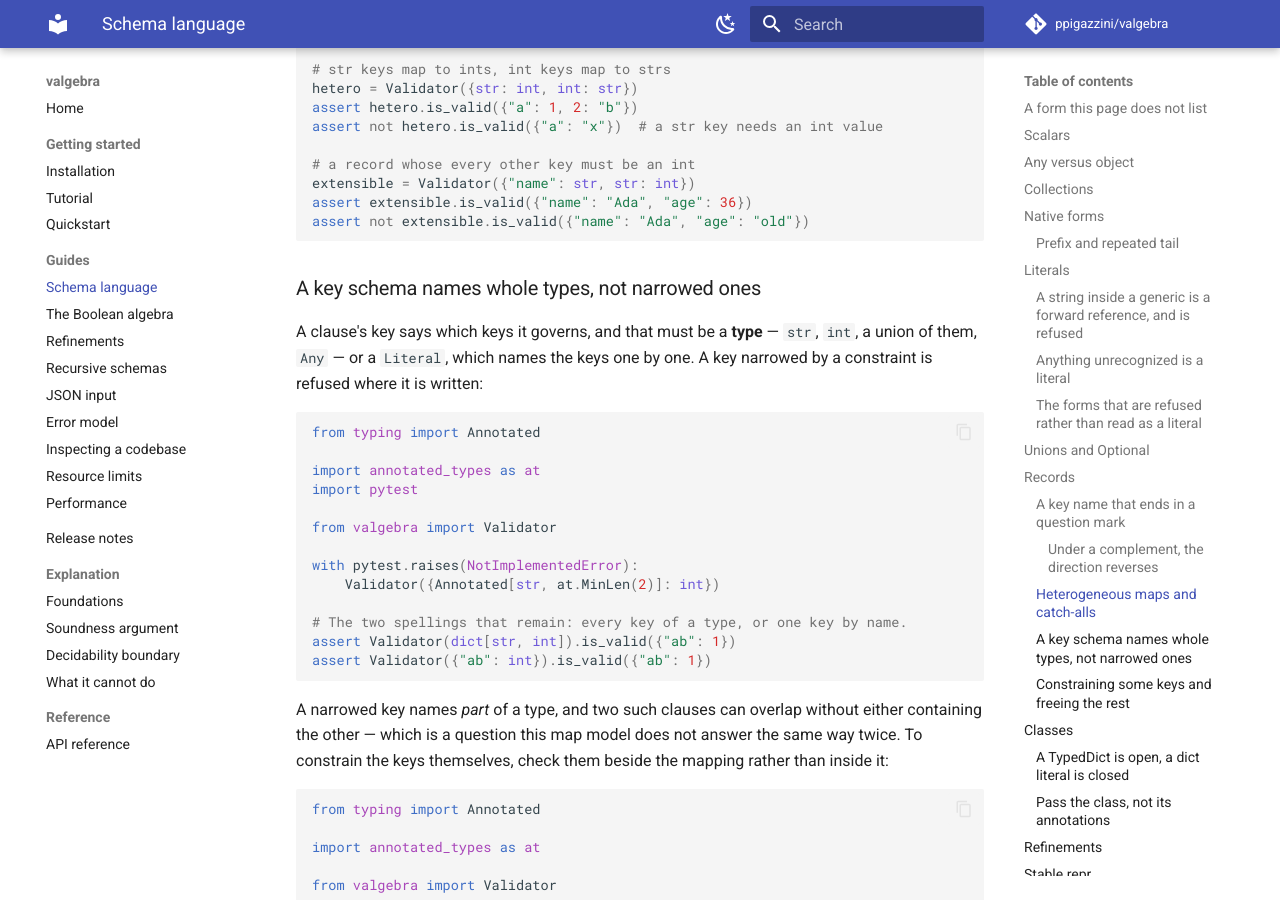
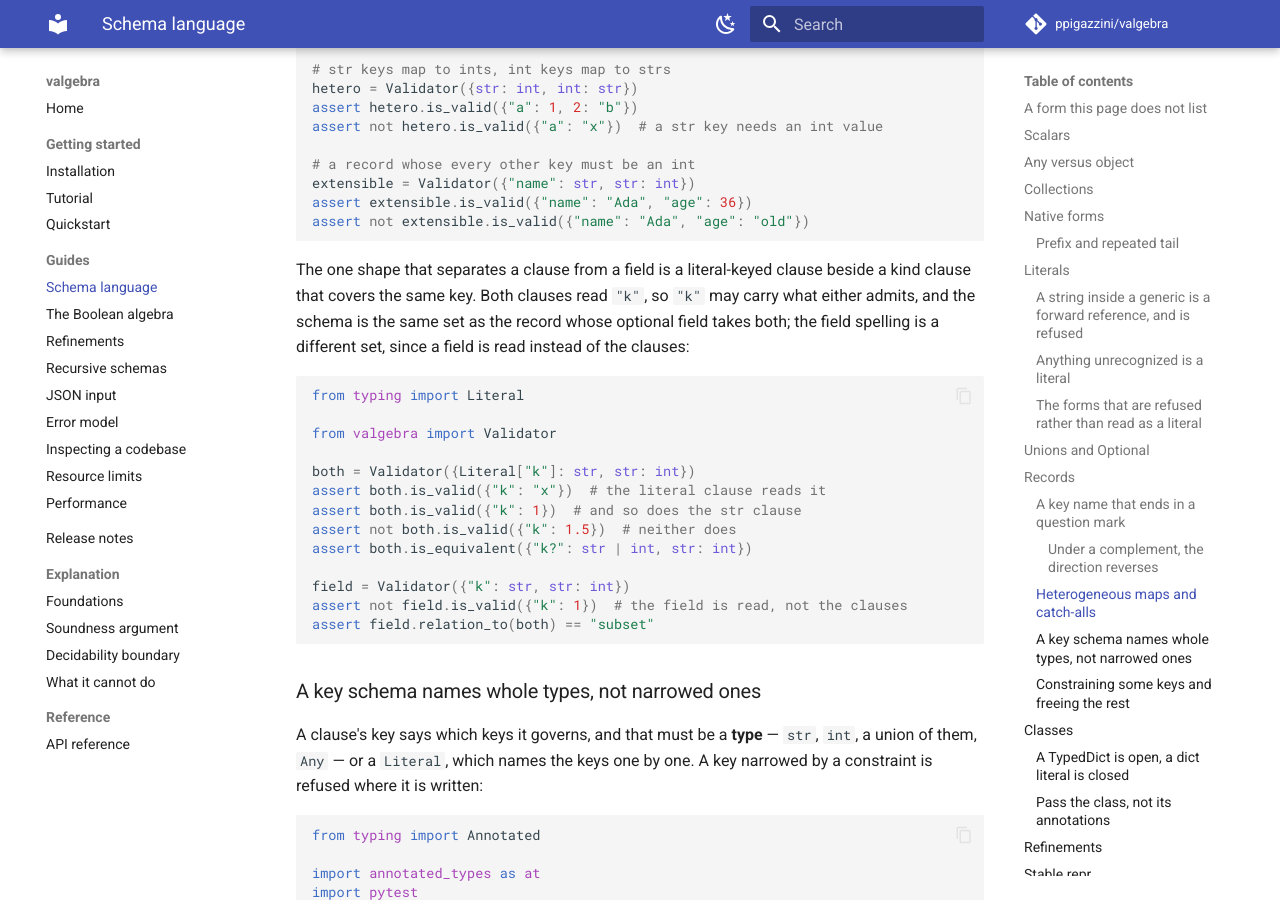
Before and after one commit to ppigazzini/valgebra, an MkDocs documentation site: the page built from docs/03-schema-language.md, in a window 1280 px wide and 900 px high, scrolled down 11068 px. Built offline with MkDocs 1.6.1 and Material for MkDocs 9.7.7, drawn with Linux system fonts in a browser that asks for light colours; comment, search, counter and statistics services are not loaded.

Commit message:
docs: the pages state the repr limit and show the two-clause pair
The API reference names a fifth thing a repr cannot render as an
expression: a meet of two classes that each declare attributes flattens
to the classes and their attribute records, and a record standing apart
from its class prints in a form no constructor spells, since the schema
does not record which class each record came from. The schema-language
page shows the one shape that separates a clause from a field: a
literal-keyed clause beside a kind clause covering the same key, decided
equivalent to the record whose optional field takes both, against the
field spelling that is another set.

````diff
--- a/docs/03-schema-language.md
+++ b/docs/03-schema-language.md
@@ -521,6 +521,28 @@ assert extensible.is_valid({"name": "Ada", "age": 36})
 assert not extensible.is_valid({"name": "Ada", "age": "old"})
 ```
 
+The one shape that separates a clause from a field is a literal-keyed clause
+beside a kind clause that covers the same key. Both clauses read `"k"`, so
+`"k"` may carry what either admits, and the schema is the same set as the
+record whose optional field takes both; the field spelling is a different set,
+since a field is read instead of the clauses:
+
+```python
+from typing import Literal
+
+from valgebra import Validator
+
+both = Validator({Literal["k"]: str, str: int})
+assert both.is_valid({"k": "x"})  # the literal clause reads it
+assert both.is_valid({"k": 1})  # and so does the str clause
+assert not both.is_valid({"k": 1.5})  # neither does
+assert both.is_equivalent({"k?": str | int, str: int})
+
+field = Validator({"k": str, str: int})
+assert not field.is_valid({"k": 1})  # the field is read, not the clauses
+assert field.relation_to(both) == "subset"
+```
+
 ### A key schema names whole types, not narrowed ones
 
 A clause's key says which keys it governs, and that must be a **type** —
````
Also changed, not shown: docs/16-api.md (+8 -3 lines).
